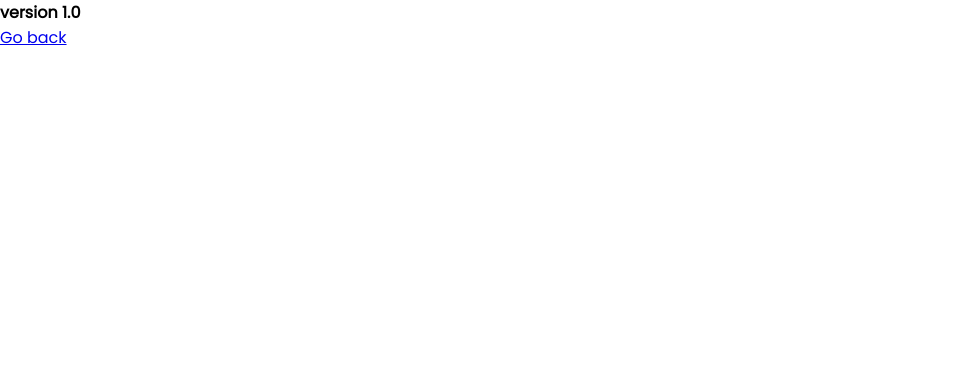
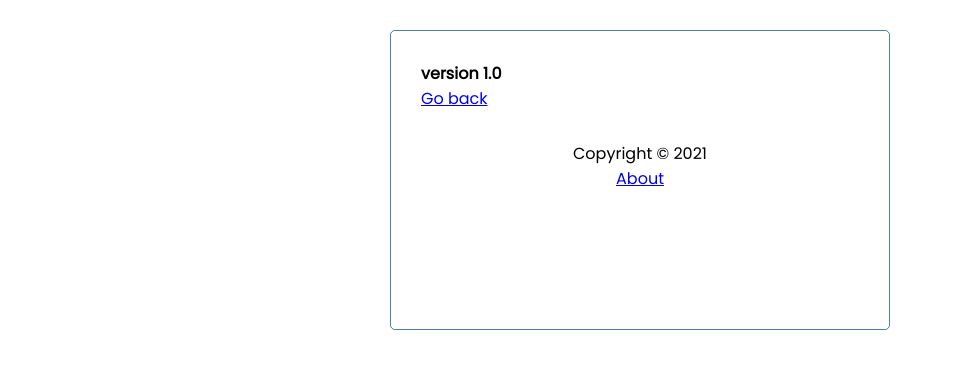
Before and after one commit to i-doshechnikow/react-task-tracker, a React (Create React App) app in the folder task-tracker/: page /about in a window 1280 px wide. Shown: the top 368 px of the page, without its empty margins (0-953 px from the left). Built offline with nearby package versions, Linux system fonts and the light colour scheme; data requests are answered from the project's data file.

Commit message:
fixed router

```diff
--- a/task-tracker/src/App.js
+++ b/task-tracker/src/App.js
@@ -4,6 +4,8 @@ import Tasks from "./components/Tasks";
 import { useState, useEffect } from "react";
 import AddTask from "./components/AddTask";
 import Footer from "./components/Footer";
+import {BrowserRouter, Route, Routes} from "react-router-dom";
+import About from "./components/About";
 
 function App() {
     const [showAddTask, setShowAddTask] = useState(false);
@@ -67,13 +69,26 @@ function App() {
         setShowAddTask(!showAddTask)
     }
 
+    const TaskElement = () => {
+        return (
+            <div>
+                <Header title={'Tracker'} onAddClick={showForm()} toggleForm={showAddTask}/>
+                {tasks.length > 0 ? <Tasks tasks={tasks} deleteTask={deleteTask} toggleReminder={toggleReminder}/> : 'No Tasks'}
+                {showAddTask && <AddTask addTask={addTask}/>}
+            </div>
+        )
+    }
+
     return (
-        <div className={'container'}>
-            <Header title={'Tracker'} onAddClick={showForm()} toggleForm={showAddTask}/>
-            {tasks.length > 0 ? <Tasks tasks={tasks} deleteTask={deleteTask} toggleReminder={toggleReminder}/> : 'No Tasks'}
-            {showAddTask && <AddTask addTask={addTask}/>}
-            <Footer />
-        </div>
+            <BrowserRouter>
+                <div className={'container'}>
+                <Routes>
+                    <Route path='/' element={<TaskElement />} />
+                    <Route path='/about' element={<About />} />
+                </Routes>
+                <Footer />
+                </div>
+            </BrowserRouter>
     )
 }
 
--- a/task-tracker/src/components/About.js
+++ b/task-tracker/src/components/About.js
@@ -1,7 +1,9 @@
+import {Link} from "react-router-dom";
+
 const About = () => {
     return (<div>
         <h4>version 1.0</h4>
-        <a href={'/'}>Go back</a>
+        <Link to='/'>Go back</Link>
     </div>)
 }
 
--- a/task-tracker/src/components/Footer.js
+++ b/task-tracker/src/components/Footer.js
@@ -1,10 +1,12 @@
+import {Link} from "react-router-dom";
+
 const Footer = () => {
     return (
         <footer>
             <p>
                 Copyright &copy; 2021
             </p>
-            <a href={'/about'}>About</a>
+            <Link to='/about'>About</Link>
         </footer>
     )
 }
--- a/task-tracker/src/index.js
+++ b/task-tracker/src/index.js
@@ -6,11 +6,6 @@ import {BrowserRouter, Route, Routes} from "react-router-dom";
 import About from "./components/About";
 
 ReactDOM.render(
-    <BrowserRouter>
-        <Routes>
-            <Route path="/" element={<App />} />
-            <Route path="/about" element={<About />} />
-        </Routes>
-    </BrowserRouter>,
+    <App />,
   document.getElementById('root')
 );
```
